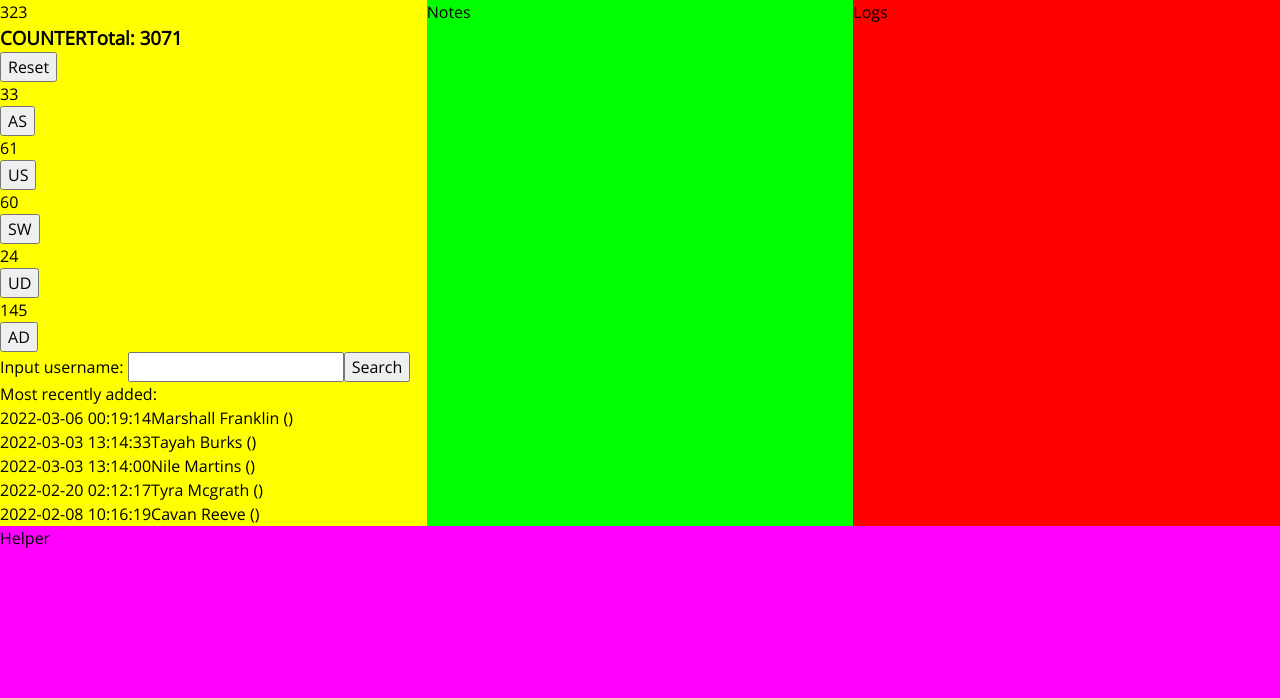
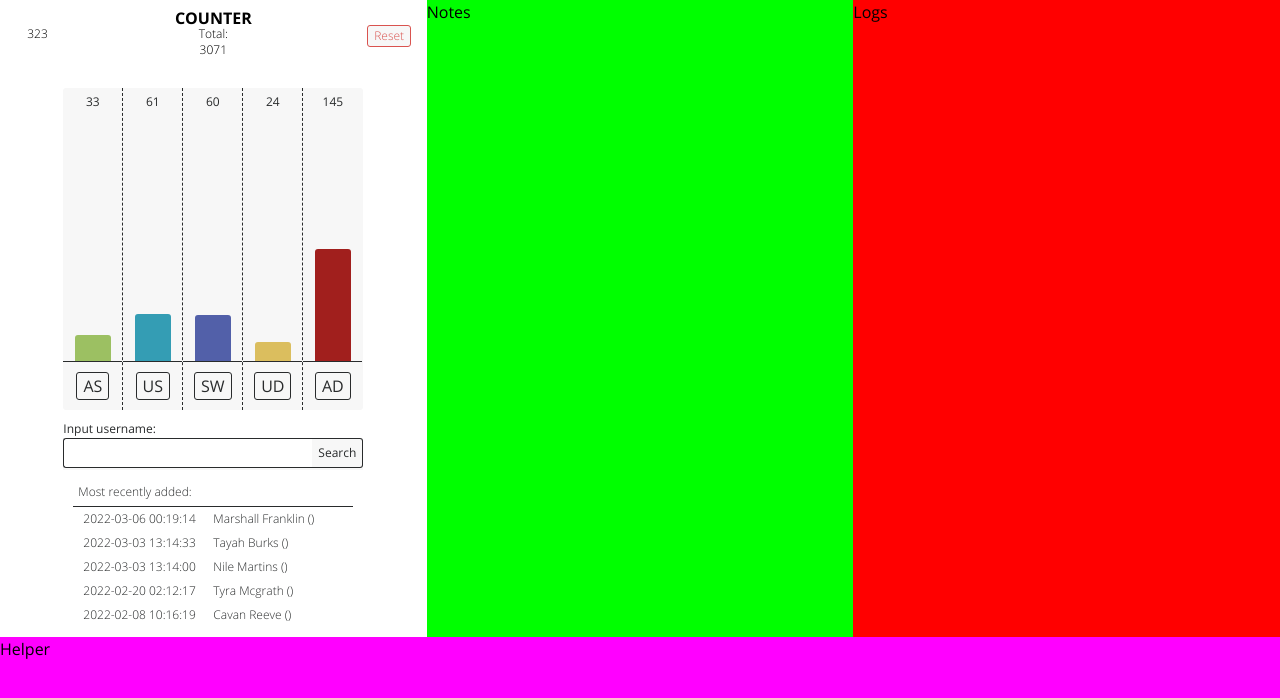
Before and after one commit to xkamui/Dashboard, a React (Create React App) app: page / in a window 1280 px wide. Shown: the top 698 px of the page. Built offline with nearby package versions, Linux system fonts and the light colour scheme.

Commit message:
Adding some style to make it look good

```diff
--- a/src/Counter/Chart.js
+++ b/src/Counter/Chart.js
@@ -3,14 +3,19 @@ import RecentLogs from "./RecentLogs";
 import SearchBar from "./SearchBar";
 
 export default function Chart() {
-  return (
+
+    const chartValues = [
+        { count: 33, key: "AS", height: 10.216718266254 },
+        { count: 61, key: "US", height: 18.885448916409 },
+        { count: 60, key: "SW", height: 18.575851393189 },
+        { count: 24, key: "UD", height: 7.4303405572755 },
+        { count: 145, key: "AD", height: 44.891640866873 }
+    ]
+
+    return (
     <div className="chart">
       <div className="datas">
-        <ChartBar props={{ count: 33, key: "AS", height: 10.216718266254 }} />
-        <ChartBar props={{ count: 61, key: "US", height: 18.885448916409 }} />
-        <ChartBar props={{ count: 60, key: "SW", height: 18.575851393189 }} />
-        <ChartBar props={{ count: 24, key: "UD", height: 7.4303405572755 }} />
-        <ChartBar props={{ count: 145, key: "AD", height: 44.891640866873 }} />
+        {chartValues.map((bar) => <ChartBar props={bar} key={bar.key} />)}
       </div>
       <SearchBar />
       <RecentLogs />
--- a/src/Counter/ChartBar.js
+++ b/src/Counter/ChartBar.js
@@ -1,11 +1,11 @@
 export default function ChartBar({ props }) {
   return (
-    <div className="col">
+    <div className="col" key={props.key}>
       <div id="chartCurrentAS" className="cnt">
         {props.count}
       </div>
       <div className="bar">
-        <div className="barre as" style={{ height: props.height + "%" }}></div>
+        <div className={`barre ${props.key.toLowerCase()}`} style={{ height: props.height + "%" }}></div>
       </div>
       <div className="btn">
         <button className="addCounter" data-insert="1">
--- a/src/Counter/SearchBar.js
+++ b/src/Counter/SearchBar.js
@@ -1,10 +1,10 @@
 export default function SearchBar() {
   return (
     <div className="search">
-      <label forHtml="searchCockSucker">Input username: </label>
-      <input type="text" className="text" id="searchCockSucker" />
+      <label htmlFor="searchUserName">Input username: </label>
+      <input type="text" className="text" id="searchUserName" />
       <button>Search</button>
-      <div id="autocompleteCockSuckers" className="autocomplete"></div>
+      <div id="autocompleteUserNames" className="autocomplete"></div>
     </div>
   );
 }
--- a/src/assets/styles/Counter.css
+++ b/src/assets/styles/Counter.css
@@ -1,4 +1,278 @@
 #count {
   grid-area: 1 / 1 / 2 / 2;
-  background: yellow;
 }
+
+/* ************************************************************************************************
+/* *** HEADER *************************************************************************************
+/* ***********************************************************************************************/
+#count .board-header {
+  width: 100%;
+  display: flex;
+  flex-direction: row;
+  justify-content: space-between;
+  text-align: center;
+  padding: 10px 0;
+}
+
+#count .board-header .current {
+  width: 75px;
+  align-self: center;
+  font-family: "OpenSans-Light";
+  font-size: 12px;
+}
+
+#count .board-header .title h3 {
+  font-family: "OpenSans-Bold";
+  font-size: 16px;
+  line-height: 1rem;
+}
+
+#count .board-header .title h3 span {
+  display: block;
+  font-family: "OpenSans-Light";
+  font-size: 12px;
+  font-weight: lighter;
+}
+
+#count .board-header .reset {
+  width: 75px;
+  align-self: center;
+}
+
+#count .board-header .reset button {
+  font-family: "OpenSans-Light";
+  font-size: 12px;
+  color: var(--dark-red-color);
+  border: 1px solid var(--dark-red-color);
+  border-radius: 3px;
+  outline: none;
+  background: var(--light-gray-color);
+  transition: all 400ms ease-out;
+}
+
+#count .board-header .reset button:hover {
+  cursor: pointer;
+  color: var(--light-gray-color);
+  background: var(--dark-red-color);
+}
+
+/* ************************************************************************************************
+/* *** CHART **************************************************************************************
+/* ***********************************************************************************************/
+#count .wrapper .chart {
+  position: relative;
+  width: 300px;
+  margin: 0 auto;
+  margin-top: 20px;
+}
+
+#count .wrapper .chart .datas {
+  display: flex;
+  flex-direction: row;
+  width: 100%;
+  border-radius: 3px;
+  background: var(--light-gray-color);
+}
+
+#count .wrapper .chart .datas .col {
+  display: flex;
+  flex-direction: column;
+  justify-content: center;
+  width: 20%;
+  border-right: 1px dashed var(--black-main-color);
+}
+
+#count .wrapper .chart .datas .col:last-child {
+  border-right: 1px solid transparent;
+}
+
+#count .wrapper .chart .datas .col .cnt {
+  font-family: "OpenSans";
+  font-size: 12px;
+  color: var(--black-main-color);
+  padding: 5px 0 0 0;
+  text-align: center;
+}
+
+#count .wrapper .chart .datas .col .bar {
+  display: flex;
+  flex-direction: column;
+  justify-content: flex-end;
+  align-items: center;
+  height: 250px;
+}
+
+#count .wrapper .chart .datas .col .bar .barre {
+  width: 60%;
+  border-radius: 3px 3px 0 0;
+}
+
+#count .wrapper .chart .datas .col .bar .barre.as {
+  background: var(--counter-as-color);
+}
+
+#count .wrapper .chart .datas .col .bar .barre.us {
+  background: var(--counter-us-color);
+}
+
+#count .wrapper .chart .datas .col .bar .barre.sw {
+  background: var(--counter-sw-color);
+}
+
+#count .wrapper .chart .datas .col .bar .barre.ud {
+  background: var(--counter-ud-color);
+}
+
+#count .wrapper .chart .datas .col .bar .barre.ad {
+  background: var(--counter-ad-color);
+}
+
+#count .wrapper .chart .datas .col .btn {
+  text-align: center;
+  border-top: 1px solid var(--black-main-color);
+  padding: 10px 0;
+}
+
+#count .wrapper .chart .datas .col .btn button {
+  font-family: "OpenSans";
+  font-size: 16px;
+  color: var(--black-main-color);
+  border: 1px solid var(--black-main-color);
+  border-radius: 3px;
+  outline: none;
+  background: var(--light-gray-color);
+  transition: all 400ms ease-out;
+}
+
+#count .wrapper .chart .datas .col .btn button:hover {
+  cursor: pointer;
+  transition: all 400ms ease-out;
+  color: var(--light-gray-color);
+  background: #0275d8;
+}
+
+/* ************************************************************************************************
+/* *** SEARCH BAR *********************************************************************************
+/* ***********************************************************************************************/
+#count .wrapper .search {
+  position: relative;
+  display: flex;
+  flex-direction: row;
+  flex-wrap: wrap;
+  align-items: stretch;
+  width: 300px;
+  padding: 10px 0;
+  margin: 0 auto;
+}
+
+#count .wrapper .search label {
+  width: 100%;
+  font-family: "OpenSans";
+  font-size: 12px;
+  color: var(--black-main-color);
+}
+
+#count .wrapper .search input[type="text"] {
+  font-family: "OpenSans";
+  font-size: 12px;
+  color: var(--black-main-color);
+  padding: 5px;
+  border-radius: 3px 0 0 3px;
+  border: 1px solid var(--black-main-color);
+  border-right: none;
+  outline: none;
+  flex: 1;
+}
+
+#count .wrapper .search button {
+  font-family: "OpenSans";
+  font-size: 12px;
+  color: var(--black-main-color);
+  border-radius: 0 3px 3px 0;
+  border: 1px solid var(--black-main-color);
+  border-left: none;
+  outline: none;
+  background: var(--light-gray-color);
+}
+
+#count .wrapper .search #autocompleteUserNames {
+  position: absolute;
+  left: 0;
+  top: 85%;
+  right: 0;
+  border: 1px solid var(--light-gray-color);
+}
+
+#count .wrapper .search #autocompleteUserNames .username {
+  display: block;
+  width: 100%;
+  border-bottom: 1px dashed var(--light-gray-color);
+  background: var(--light-gray-color);
+}
+
+#count .wrapper .search #autocompleteUserNames .username:nth-child(odd) {
+  background: #ffffff;
+}
+
+#count .wrapper .search #autocompleteUserNames .username:last-child {
+  border-bottom: none;
+}
+
+#count .wrapper .search #autocompleteUserNames .username button {
+  display: block;
+  width: 100%;
+  height: 100%;
+  font-family: "OpenSans";
+  font-size: 12px;
+  color: var(--black-main-color);
+  text-align: left;
+  padding: 5px;
+  cursor: pointer;
+  border-radius: 0;
+  border: none;
+  outline: none;
+  background: none;
+}
+
+#count .wrapper .search #autocompleteUserNames .username button:hover {
+  font-family: "OpenSans-Bold";
+}
+
+/* ************************************************************************************************
+/* *** RECENT LOGS ********************************************************************************
+/* ***********************************************************************************************/
+#count .wrapper .logs {
+  display: flex;
+  flex-direction: column;
+  width: 100%;
+  padding: 0 10px 10px 10px;
+}
+
+#count .wrapper .logs .header {
+  width: 100%;
+  font-family: "OpenSans-Light";
+  font-size: 12px;
+  color: var(--black-main-color);
+  padding: 5px;
+  border-bottom: 1px solid var(--black-main-color);
+}
+
+#count .wrapper .logs .log {
+  display: flex;
+  flex-direction: row;
+  padding: 3px 10px;
+}
+
+#count .wrapper .logs .log span.timestamp {
+  width: 50%;
+  font-family: "OpenSans-Light";
+  font-size: 12px;
+  color: var(--black-main-color);
+}
+
+#count .wrapper .logs .log span.charname {
+  width: 50%;
+  font-family: "OpenSans-Light";
+  font-size: 12px;
+  color: var(--black-main-color);
+}
--- a/src/assets/styles/reset.css
+++ b/src/assets/styles/reset.css
@@ -67,6 +67,18 @@ select {
   font: inherit;
 }
 
+:root {
+  --counter-as-color: #9cc062;
+  --counter-us-color: #349db4;
+  --counter-sw-color: #5260a9;
+  --counter-ud-color: #dbbe5e;
+  --counter-ad-color: #a11f1d;
+
+  --black-main-color: #292b2c;
+  --light-gray-color: #f7f7f7;
+  --dark-red-color: #d9534f;
+}
+
 /* Remove all animations and transitions for people that prefer not to see them */
 @media (prefers-reduced-motion: reduce) {
   * {
```
